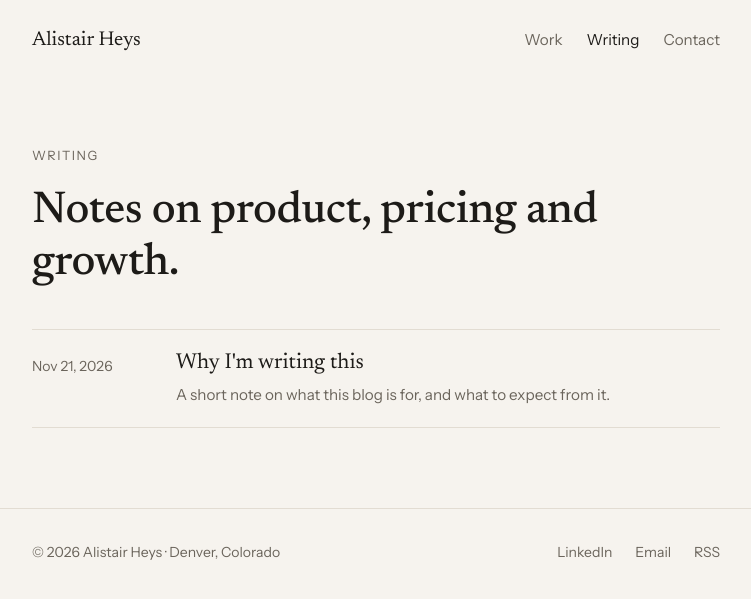
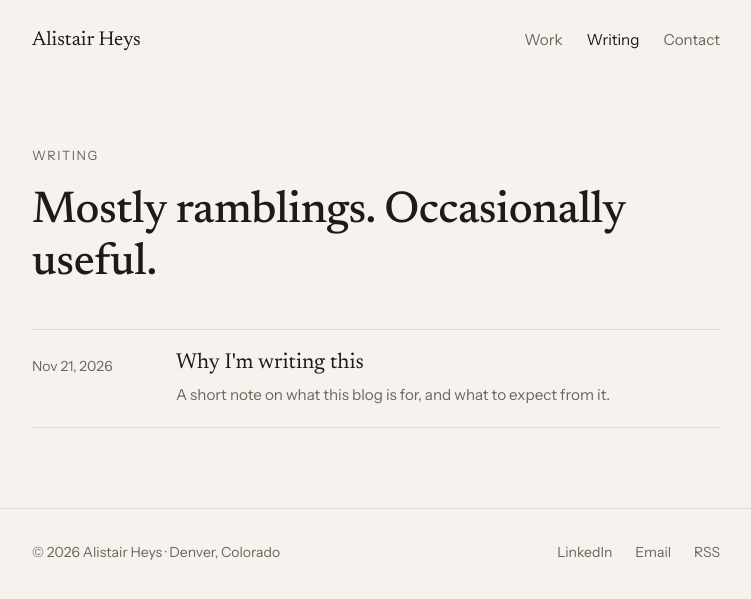
Before and after one commit to alistair-heys/alistair-heys.github.io, a Jekyll site: the page built from blog/index.html, in a window 1280 px wide. Shown: the top 599 px of the page, without its empty margins (264-1015 px from the left). Built offline with Jekyll 4.4.1, drawn with Linux system fonts in a browser that asks for light colours.

Commit message:
Updated blog description and header

```diff
--- a/blog/index.html
+++ b/blog/index.html
@@ -1,11 +1,11 @@
 ---
 layout: default
 title: Writing
-description: Notes on product strategy, pricing and growth in B2B SaaS.
+description: Notes on building teams,product strategy, pricing and growth in B2B SaaS.
 ---
 <section class="page-head">
   <p class="eyebrow">Writing</p>
-  <h1>Notes on product, pricing and growth.</h1>
+  <h1>Mostly ramblings. Occasionally useful.</h1>
 </section>
 
 {% if site.posts.size > 0 %}
```
